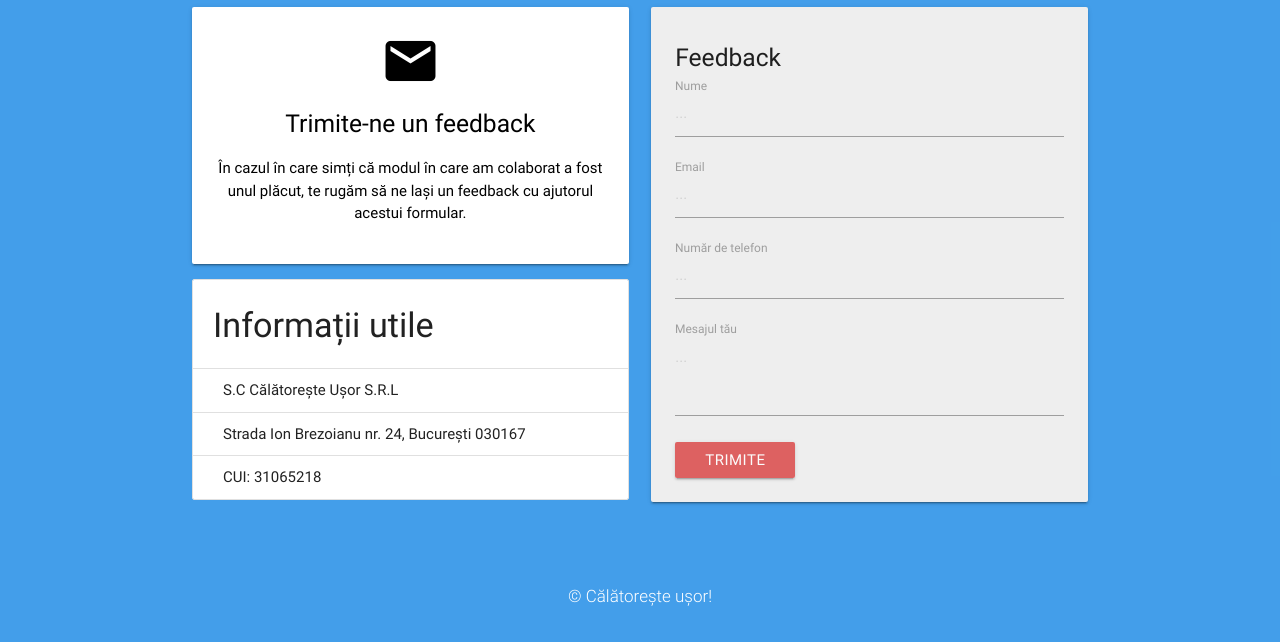
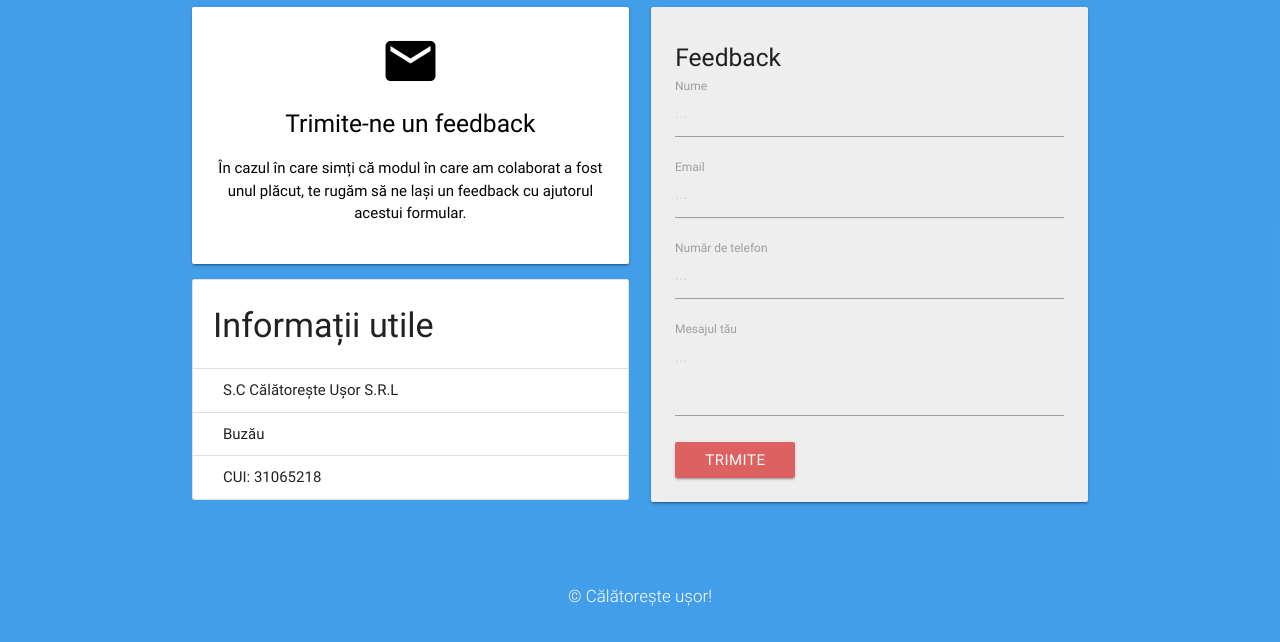
Before and after one commit to rottenEgo/atestatinfo1, a plain HTML site: page index.html in a window 1280 px wide. Shown: the part 3589-4231 px from the top of the page. Drawn offline with nearby package versions, Linux system fonts and the light colour scheme.

Commit message:
Update index.html

```diff
--- a/index.html
+++ b/index.html
@@ -272,7 +272,7 @@
               <h4>Informații utile</h4>
             </li>
             <li class="collection-item">S.C Călătorește Ușor S.R.L</li>
-            <li class="collection-item">Strada Ion Brezoianu nr. 24, București 030167 </li>
+            <li class="collection-item">Buzău </li>
             <li class="collection-item">CUI: 31065218</li>
           </ul>
         </div>
```
